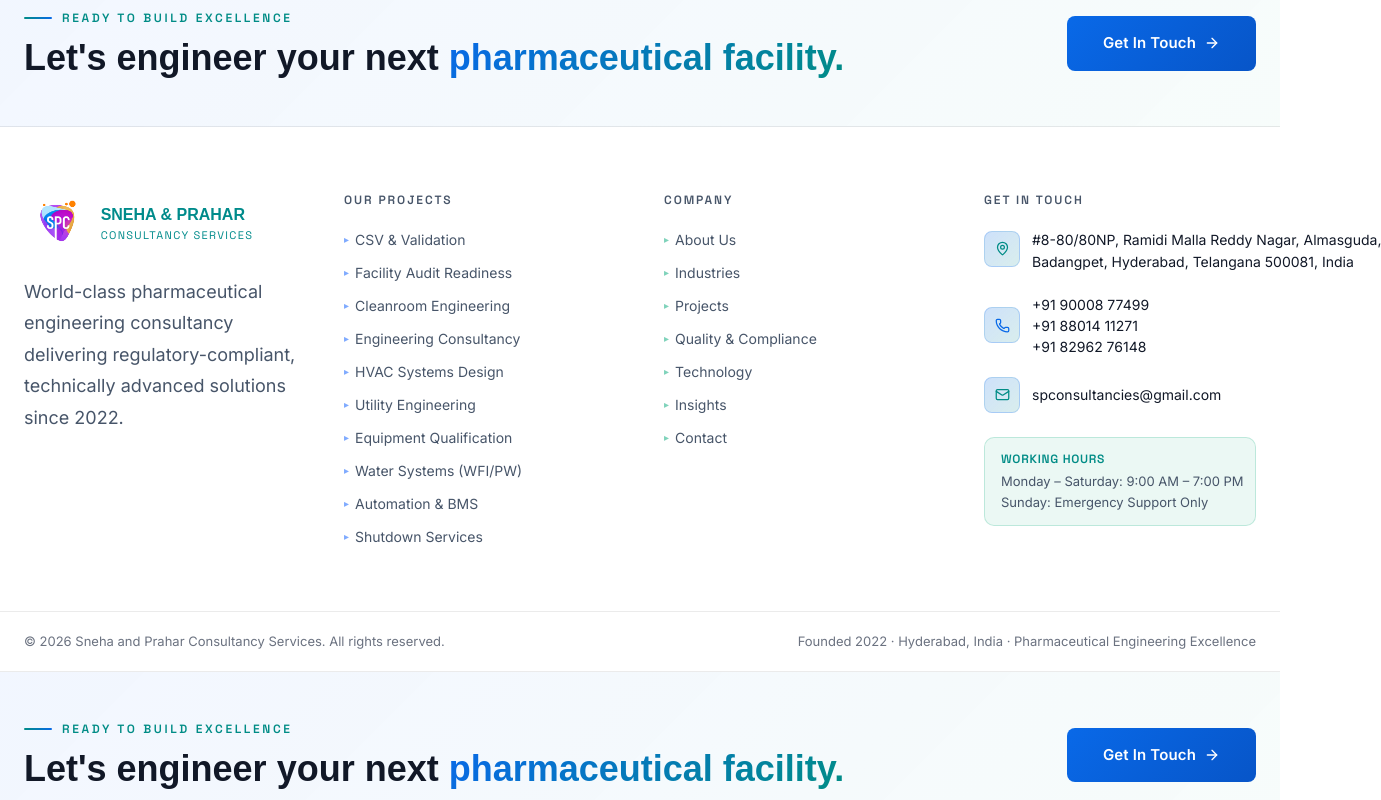
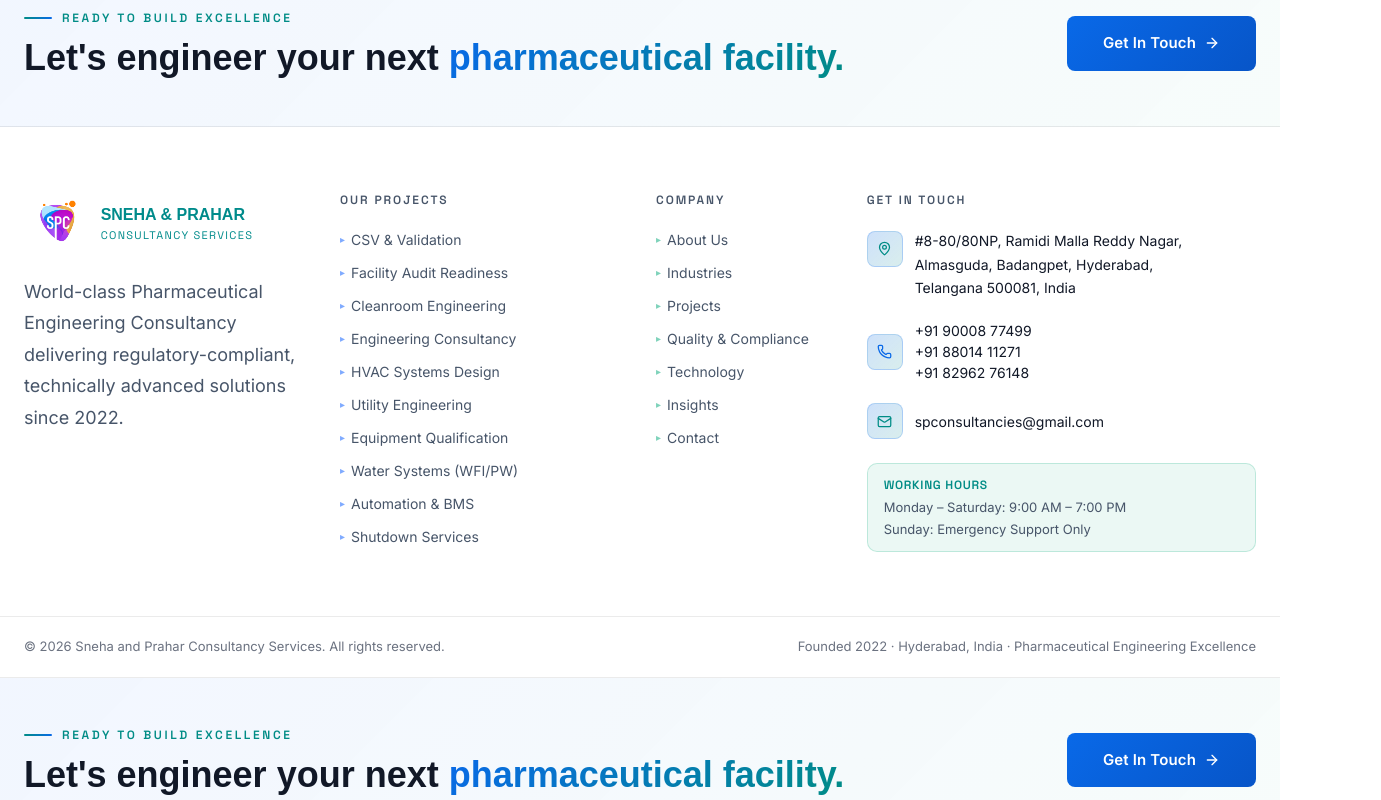
Before and after one commit to Prudvinayak-1729/SP-Consultancy, a React (Vite) app: page /search in a window 1280 px wide. Shown: the part 920-1720 px from the top of the page, 1381 px wide, since content can reach past the window. Built offline with nearby package versions, Linux system fonts and the light colour scheme; a web font is replaced by a local one.

Commit message:
footer adress overlap changes

```diff
--- a/src/components/Footer.tsx
+++ b/src/components/Footer.tsx
@@ -56,9 +56,9 @@
       </div>
 
       {/* Main footer */}
-      <div className="max-w-7xl mx-auto px-6 py-16 grid grid-cols-1 md:grid-cols-2 lg:grid-cols-4 gap-12">
+      <div className="max-w-7xl mx-auto px-6 py-16 grid grid-cols-1 md:grid-cols-2 lg:grid-cols-12 gap-8" style={{ width: '100%' }}>
         {/* Brand column */}
-        <div className="lg:col-span-1">
+        <div className="lg:col-span-3" style={{ minWidth: 0 }}>
           <div className="flex items-center gap-3 mb-5">
             <img
               src={logo}
@@ -80,14 +80,14 @@
             </div>
           </div>
           <p className="body-text text-sm leading-relaxed mb-6">
-            World-class pharmaceutical engineering consultancy delivering regulatory-compliant,
+            World-class Pharmaceutical Engineering Consultancy delivering regulatory-compliant,
             technically advanced solutions since 2022.
           </p>
           {/* Compliance Standards section removed */}
         </div>
 
         {/* Projects */}
-        <div>
+        <div className="lg:col-span-3" style={{ minWidth: 0 }}>
           <h4
             style={{
               fontFamily: 'Space Grotesk',
@@ -128,7 +128,7 @@
         </div>
 
         {/* Company */}
-        <div>
+        <div className="lg:col-span-2" style={{ minWidth: 0 }}>
           <h4
             style={{
               fontFamily: 'Space Grotesk',
@@ -169,7 +169,7 @@
         </div>
 
         {/* Contact */}
-        <div>
+        <div className="lg:col-span-4" style={{ minWidth: 0 }}>
           <h4
             style={{
               fontFamily: 'Space Grotesk',
@@ -184,15 +184,36 @@
             Get In Touch
           </h4>
           <div className="flex flex-col gap-5">
-            {/* Address – now exactly 2 lines, with India on the second line beside the rest */}
-            <div className="flex gap-3">
-              <div className="icon-box" style={{ width: 36, height: 36, borderRadius: 8, flexShrink: 0, marginTop: 2 }}>
+            {/* Address – now exactly 3 lines for better readability */}
+            <div className="flex gap-3 items-start">
+              <div
+                className="icon-box"
+                style={{
+                  width: 36,
+                  height: 36,
+                  borderRadius: 8,
+                  flexShrink: 0,
+                  marginTop: 2,
+                }}
+              >
                 <MapPin size={15} style={{ color: '#008C86' }} />
               </div>
-              <div style={{ fontFamily: 'Inter', fontSize: 'clamp(12px, 2vw, 14px)', color: '#111827', lineHeight: 1.6 }}>
-                <div style={{ whiteSpace: 'nowrap' }}>#8-80/80NP, Ramidi Malla Reddy Nagar, Almasguda,</div>
-                <div style={{ whiteSpace: 'nowrap' }}>Badangpet, Hyderabad, Telangana 500081, India</div>
-              </div>
+
+              <p
+                style={{
+                  fontFamily: 'Inter',
+                  fontSize: 'clamp(12px, 2vw, 14px)',
+                  color: '#111827',
+                  lineHeight: 1.7,
+                  margin: 0,
+                  flex: 1,
+                  minWidth: 0,
+                }}
+              >
+                #8-80/80NP, Ramidi Malla Reddy Nagar,<br />
+                Almasguda, Badangpet, Hyderabad,<br />
+                Telangana 500081, India
+              </p>
             </div>
 
             {/* Phone */}
```
